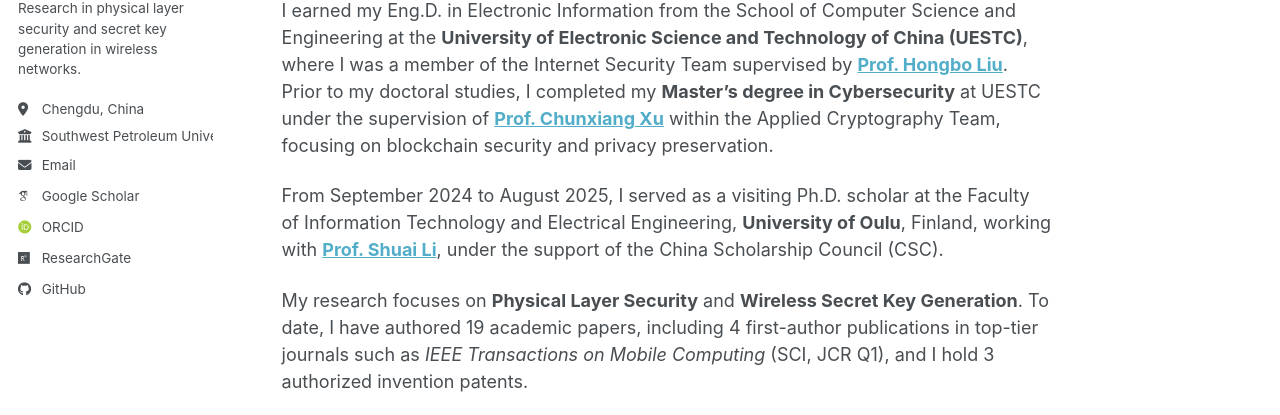
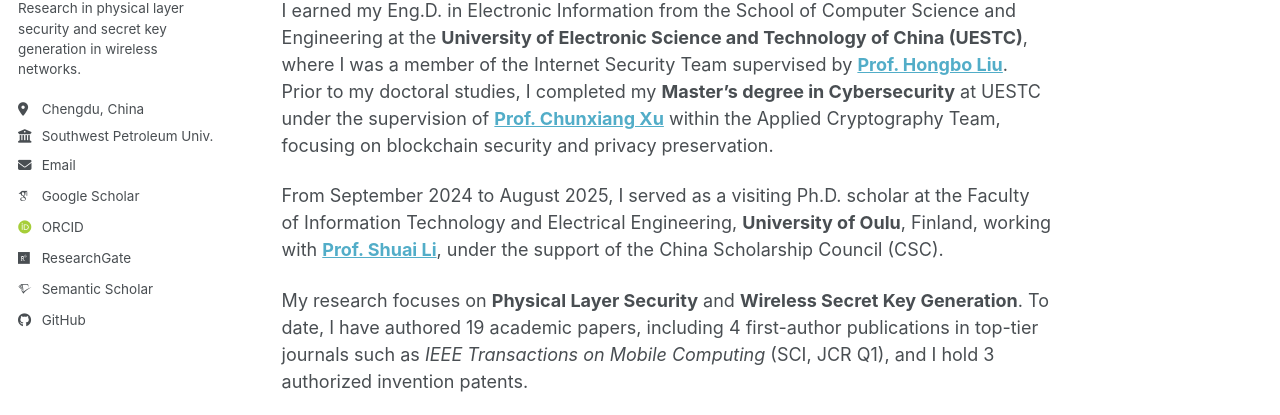
Before and after one commit to DozzzeN/yc_du, a Jekyll site: the page built from _pages/about.md, in a window 1280 px wide. Shown: the part 319-734 px from the top of the page. Built offline with Jekyll 4.4.1, drawn with Linux system fonts in a browser that asks for light colours; some web fonts are replaced; a script bundle is joined from its source files by our own code; library files that are not in the unit come from our copies; comment, search, counter and statistics services are not loaded.

Commit message:
Update _config.yml

```diff
--- a/_config.yml
+++ b/_config.yml
@@ -27,7 +27,7 @@ author:
   pronouns         :
   bio              : "Lecturer with the Southwest Petroleum University. Research in physical layer security and secret key generation in wireless networks."
   location         : "Chengdu, China"
-  employer         : "Southwest Petroleum University (SWPU)"
+  employer         : "Southwest Petroleum Univ."
   uri              : # URL
   email            : "yc_du@swpu.edu.cn"
 
@@ -35,10 +35,11 @@ author:
   academia         : # URL
   arxiv            : # URL - Update with the correct link to your profile
   googlescholar    : "https://scholar.google.com/citations?user=yS9CrzUAAAAJ&hl=zh-CN&oi=ao"
+  dblp             : "https://dblp.org/pid/189/9854.html"
   inspire-hep      : # URL
   impactstory      : # URL
   orcid            : "https://orcid.org/my-orcid?orcid=0000-0001-5105-4648"
-  semantic         : # URL
+  semantic         : "https://www.semanticscholar.org/author/Yicong-Du/2152976631"
   ssrn             : # URL
   pubmed           : # URL
   researchgate     : "https://www.researchgate.net/profile/Yicong-Du-2"
```
